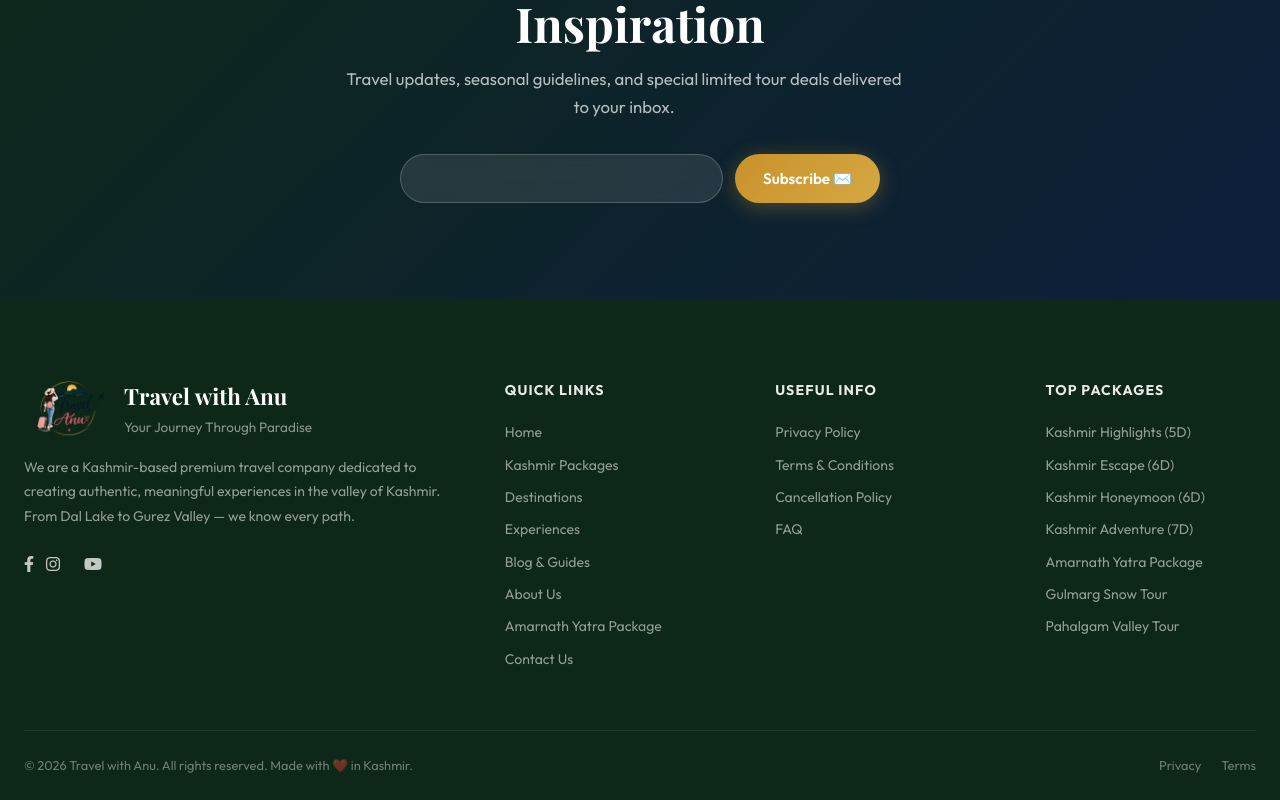
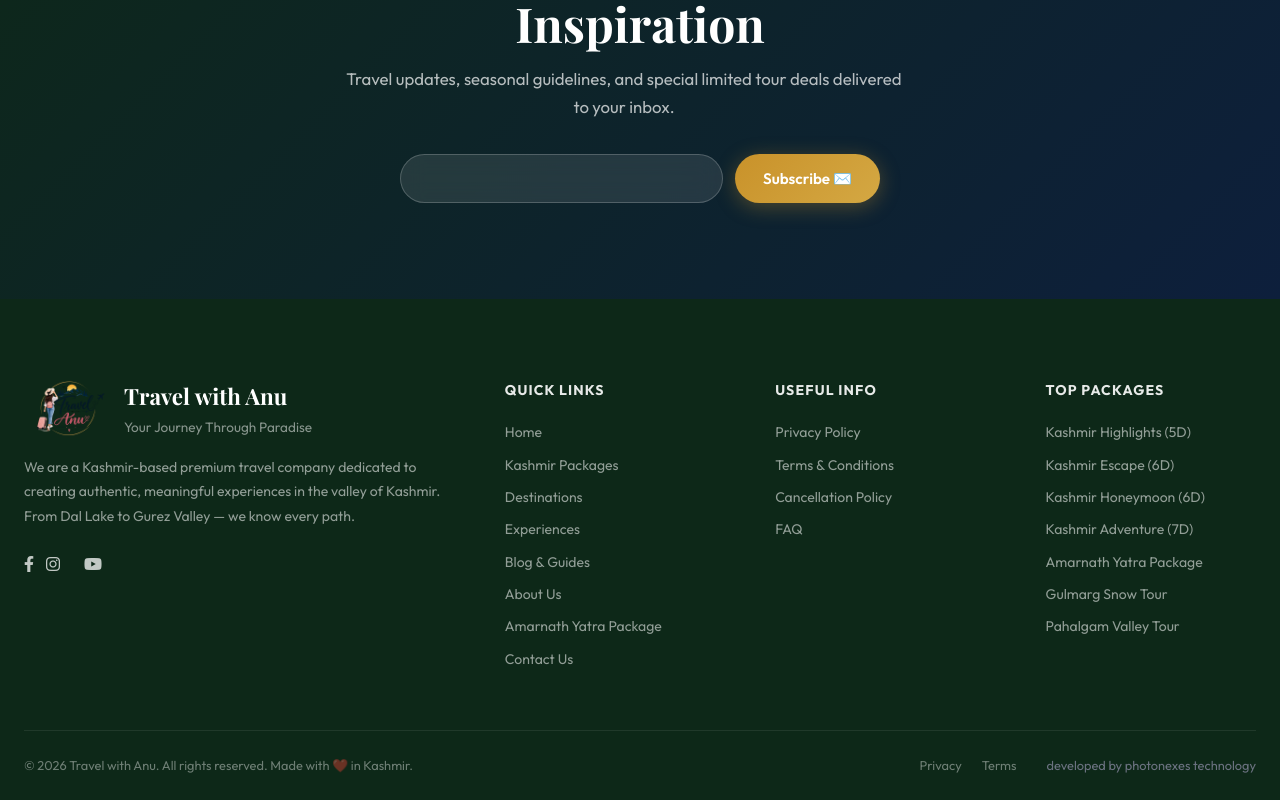
Before and after one commit to BhatDanish1591/travelwithanu, a React (Vite) app in the folder client/: page /guides in a window 1280 px wide. Shown: the part 3656-4456 px from the top of the page. Built offline with nearby package versions, Linux system fonts and the light colour scheme; a web font is replaced by a local one.

Commit message:
style: Add developer credit to footer bottom

```diff
--- a/client/src/components/Footer.jsx
+++ b/client/src/components/Footer.jsx
@@ -66,10 +66,11 @@ const Footer = () => {
 
       <div className="container">
         <div className="footer-bottom">
-          <span>© 2026 Travel with Anu. All rights reserved. Made with ❤️ in Kashmir.</span>
+          <span>&copy; 2026 Travel with Anu. All rights reserved. Made with ❤️ in Kashmir.</span>
           <div className="footer-bottom-links">
             <Link to="/privacy-policy">Privacy</Link>
             <Link to="/terms-conditions">Terms</Link>
+            <span style={{ marginLeft: '10px', color: 'var(--neutral-500)' }}>developed by photonexes technology</span>
           </div>
         </div>
       </div>
```
